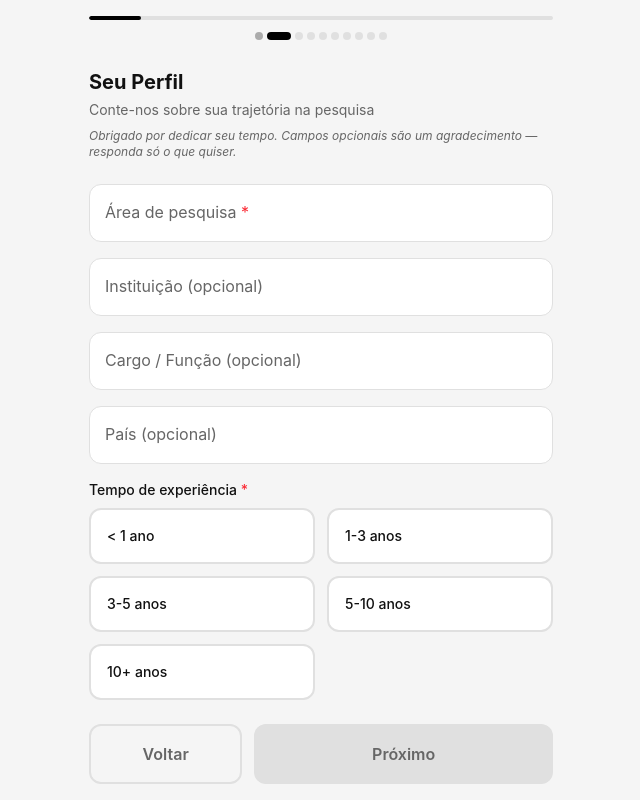
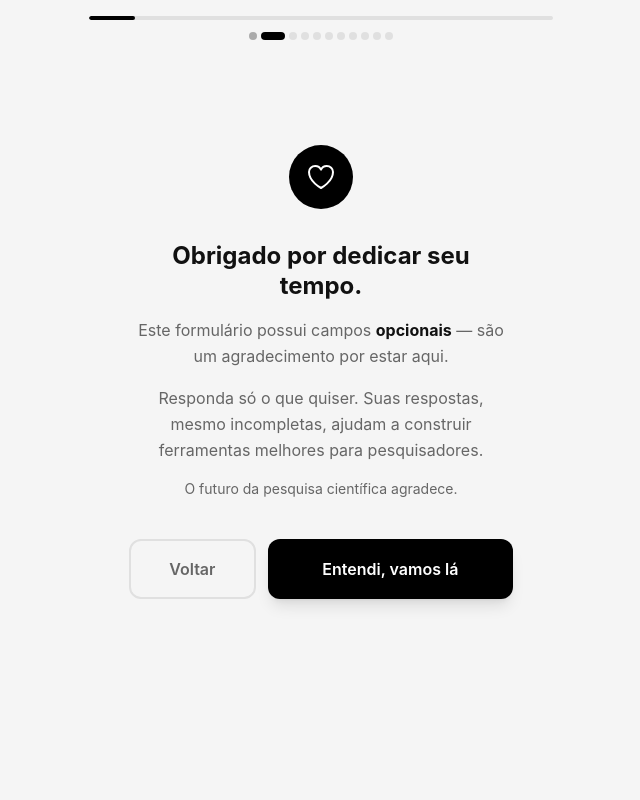
Before and after one commit to DotNicolasPenha/ResearchOS-Form, a React (Vite) app: page / in a window 1280 px wide. Both pictures are taken after a click on the button "Começar". Shown: the whole page, without its empty margins (319-959 px from the left). Built offline with nearby package versions, Linux system fonts and the light colour scheme; no server answers.

Commit message:
feat(frontend): add optional fields notice screen before survey

```diff
--- a/src/components/Wizard.tsx
+++ b/src/components/Wizard.tsx
@@ -5,6 +5,7 @@ import { submitSurvey, ApiError } from '../services/api'
 import { ProgressBar } from './ProgressBar'
 import { Stepper } from './Stepper'
 import { WelcomeScreen } from '../screens/WelcomeScreen'
+import { OptionalFieldsNoticeScreen } from '../screens/OptionalFieldsNoticeScreen'
 import { ProfileScreen } from '../screens/ProfileScreen'
 import { FieldworkScreen } from '../screens/FieldworkScreen'
 import { WorkflowScreen } from '../screens/WorkflowScreen'
@@ -16,11 +17,11 @@ import { InterviewScreen } from '../screens/InterviewScreen'
 import { ThankYouScreen } from '../screens/ThankYouScreen'
 
 const STEP_LABELS = [
-  'Welcome', 'Profile', 'Fieldwork', 'Workflow',
+  'Welcome', 'Notice', 'Profile', 'Fieldwork', 'Workflow',
   'Data', 'Problems', 'Collab', 'AI', 'Interview', 'Done',
 ]
 
-const TOTAL_SURVEY_STEPS = 9
+const TOTAL_SURVEY_STEPS = 10
 
 export function Wizard() {
   const { data, currentStep, updateField, nextStep, prevStep, goToStep } = useSurveyStore()
@@ -102,6 +103,13 @@ export function Wizard() {
             <>
               {currentStep === 0 && <WelcomeScreen key="welcome" onNext={nextStep} />}
               {currentStep === 1 && (
+                <OptionalFieldsNoticeScreen
+                  key="notice"
+                  onNext={nextStep}
+                  onBack={prevStep}
+                />
+              )}
+              {currentStep === 2 && (
                 <ProfileScreen
                   key="profile"
                   data={data.respondent}
@@ -110,7 +118,7 @@ export function Wizard() {
                   onBack={prevStep}
                 />
               )}
-              {currentStep === 2 && (
+              {currentStep === 3 && (
                 <FieldworkScreen
                   key="fieldwork"
                   data={data.fieldwork}
@@ -119,7 +127,7 @@ export function Wizard() {
                   onBack={prevStep}
                 />
               )}
-              {currentStep === 3 && (
+              {currentStep === 4 && (
                 <WorkflowScreen
                   key="workflow"
                   data={data.workflow}
@@ -128,7 +136,7 @@ export function Wizard() {
                   onBack={prevStep}
                 />
               )}
-              {currentStep === 4 && (
+              {currentStep === 5 && (
                 <DataManagementScreen
                   key="data"
                   data={data.data_management}
@@ -137,7 +145,7 @@ export function Wizard() {
                   onBack={prevStep}
                 />
               )}
-              {currentStep === 5 && (
+              {currentStep === 6 && (
                 <PainPointsScreen
                   key="pain"
                   data={data.pain_points}
@@ -146,7 +154,7 @@ export function Wizard() {
                   onBack={prevStep}
                 />
               )}
-              {currentStep === 6 && (
+              {currentStep === 7 && (
                 <CollaborationScreen
                   key="collab"
                   data={data.collaboration}
@@ -155,7 +163,7 @@ export function Wizard() {
                   onBack={prevStep}
                 />
               )}
-              {currentStep === 7 && (
+              {currentStep === 8 && (
                 <AIScreen
                   key="ai"
                   data={data.artificial_intelligence}
@@ -164,7 +172,7 @@ export function Wizard() {
                   onBack={prevStep}
                 />
               )}
-              {currentStep === 8 && (
+              {currentStep === 9 && (
                 <InterviewScreen
                   key="interview"
                   data={data.contact}
--- a/src/screens/CollaborationScreen.tsx
+++ b/src/screens/CollaborationScreen.tsx
@@ -18,8 +18,7 @@ export function CollaborationScreen({ data, onUpdate, onNext, onBack }: Collabor
   return (
     <div className="px-6 py-4">
       <h2 className="text-xl font-bold text-text mb-1">Colaboração</h2>
-      <p className="text-text-secondary text-sm mb-2">Como você trabalha em equipe?</p>
-      <p className="text-text-secondary text-xs mb-6 italic">Obrigado por dedicar seu tempo. Campos opcionais são um agradecimento — responda só o que quiser.</p>
+      <p className="text-text-secondary text-sm mb-6">Como você trabalha em equipe?</p>
 
       <div className="mb-6">
         <label className="block text-sm font-medium text-text mb-2">
--- a/src/screens/FieldworkScreen.tsx
+++ b/src/screens/FieldworkScreen.tsx
@@ -20,8 +20,7 @@ export function FieldworkScreen({ data, onUpdate, onNext, onBack }: FieldworkScr
   return (
     <div className="px-6 py-4">
       <h2 className="text-xl font-bold text-text mb-1">Pesquisa de Campo</h2>
-      <p className="text-text-secondary text-sm mb-2">Conte-nos sobre suas expedições</p>
-      <p className="text-text-secondary text-xs mb-6 italic">Obrigado por dedicar seu tempo. Campos opcionais são um agradecimento — responda só o que quiser.</p>
+      <p className="text-text-secondary text-sm mb-6">Conte-nos sobre suas expedições</p>
 
       <div className="mb-6">
         <label className="block text-sm font-medium text-text mb-2">
--- /dev/null
+++ b/src/screens/OptionalFieldsNoticeScreen.tsx
@@ -0,0 +1,58 @@
+import { motion } from 'framer-motion'
+
+interface OptionalFieldsNoticeScreenProps {
+  onNext: () => void
+  onBack: () => void
+}
+
+export function OptionalFieldsNoticeScreen({ onNext, onBack }: OptionalFieldsNoticeScreenProps) {
+  return (
+    <motion.div
+      initial={{ opacity: 0, y: 20 }}
+      animate={{ opacity: 1, y: 0 }}
+      exit={{ opacity: 0, y: -20 }}
+      className="flex flex-col items-center justify-center min-h-[80vh] px-8"
+    >
+      <div className="text-center max-w-sm">
+        <div className="w-16 h-16 rounded-full bg-black flex items-center justify-center mb-8 mx-auto">
+          <svg className="w-8 h-8 text-white" fill="none" viewBox="0 0 24 24" stroke="currentColor" strokeWidth={1.5}>
+            <path strokeLinecap="round" strokeLinejoin="round" d="M21 8.25c0-2.485-2.099-4.5-4.688-4.5-1.935 0-3.597 1.126-4.312 2.733-.715-1.607-2.377-2.733-4.313-2.733C5.1 3.75 3 5.765 3 8.25c0 7.22 9 12 9 12s9-4.78 9-12z" />
+          </svg>
+        </div>
+
+        <h1 className="text-2xl font-bold text-text mb-4 leading-tight">
+          Obrigado por dedicar seu tempo.
+        </h1>
+
+        <p className="text-text-secondary text-base leading-relaxed mb-4">
+          Este formulário possui campos <strong className="text-text">opcionais</strong> — são um agradecimento por estar aqui.
+        </p>
+
+        <p className="text-text-secondary text-base leading-relaxed mb-4">
+          Responda só o que quiser. Suas respostas, mesmo incompletas, ajudam a construir ferramentas melhores para pesquisadores.
+        </p>
+
+        <p className="text-text-secondary text-sm mb-10">
+          O futuro da pesquisa científica agradece.
+        </p>
+
+        <div className="flex gap-3">
+          <motion.button
+            whileTap={{ scale: 0.97 }}
+            onClick={onBack}
+            className="flex-1 py-4 rounded-xl border-2 border-border text-text-secondary font-semibold text-base transition-colors hover:bg-neutral-100"
+          >
+            Voltar
+          </motion.button>
+          <motion.button
+            whileTap={{ scale: 0.97 }}
+            onClick={onNext}
+            className="flex-[2] py-4 bg-black text-white rounded-xl font-semibold text-base active:bg-neutral-800 shadow-lg shadow-black/10"
+          >
+            Entendi, vamos lá
+          </motion.button>
+        </div>
+      </div>
+    </motion.div>
+  )
+}
--- a/src/screens/PainPointsScreen.tsx
+++ b/src/screens/PainPointsScreen.tsx
@@ -13,8 +13,7 @@ export function PainPointsScreen({ data, onUpdate, onNext, onBack }: PainPointsS
   return (
     <div className="px-6 py-4">
       <h2 className="text-xl font-bold text-text mb-1">Problemas</h2>
-      <p className="text-text-secondary text-sm mb-2">Quais são suas maiores dificuldades?</p>
-      <p className="text-text-secondary text-xs mb-6 italic">Obrigado por dedicar seu tempo. Campos opcionais são um agradecimento — responda só o que quiser.</p>
+      <p className="text-text-secondary text-sm mb-6">Quais são suas maiores dificuldades?</p>
 
       <AutoResizeTextarea
         label="Quais tarefas mais consomem seu tempo?"
--- a/src/screens/ProfileScreen.tsx
+++ b/src/screens/ProfileScreen.tsx
@@ -18,8 +18,7 @@ export function ProfileScreen({ data, onUpdate, onNext, onBack }: ProfileScreenP
   return (
     <div className="px-6 py-4">
       <h2 className="text-xl font-bold text-text mb-1">Seu Perfil</h2>
-      <p className="text-text-secondary text-sm mb-2">Conte-nos sobre sua trajetória na pesquisa</p>
-      <p className="text-text-secondary text-xs mb-6 italic">Obrigado por dedicar seu tempo. Campos opcionais são um agradecimento — responda só o que quiser.</p>
+      <p className="text-text-secondary text-sm mb-6">Conte-nos sobre sua trajetória na pesquisa</p>
 
       <FloatingInput
         label="Área de pesquisa"
--- a/src/screens/WorkflowScreen.tsx
+++ b/src/screens/WorkflowScreen.tsx
@@ -26,8 +26,7 @@ export function WorkflowScreen({ data, onUpdate, onNext, onBack }: WorkflowScree
   return (
     <div className="px-6 py-4">
       <h2 className="text-xl font-bold text-text mb-1">Fluxo de Trabalho</h2>
-      <p className="text-text-secondary text-sm mb-2">Pense na sua pesquisa mais recente.</p>
-      <p className="text-text-secondary text-xs mb-6 italic">Obrigado por dedicar seu tempo. Campos opcionais são um agradecimento — responda só o que quiser.</p>
+      <p className="text-text-secondary text-sm mb-6">Pense na sua pesquisa mais recente.</p>
 
       <div className="mb-6">
         <label className="block text-sm font-medium text-text mb-2">
```
